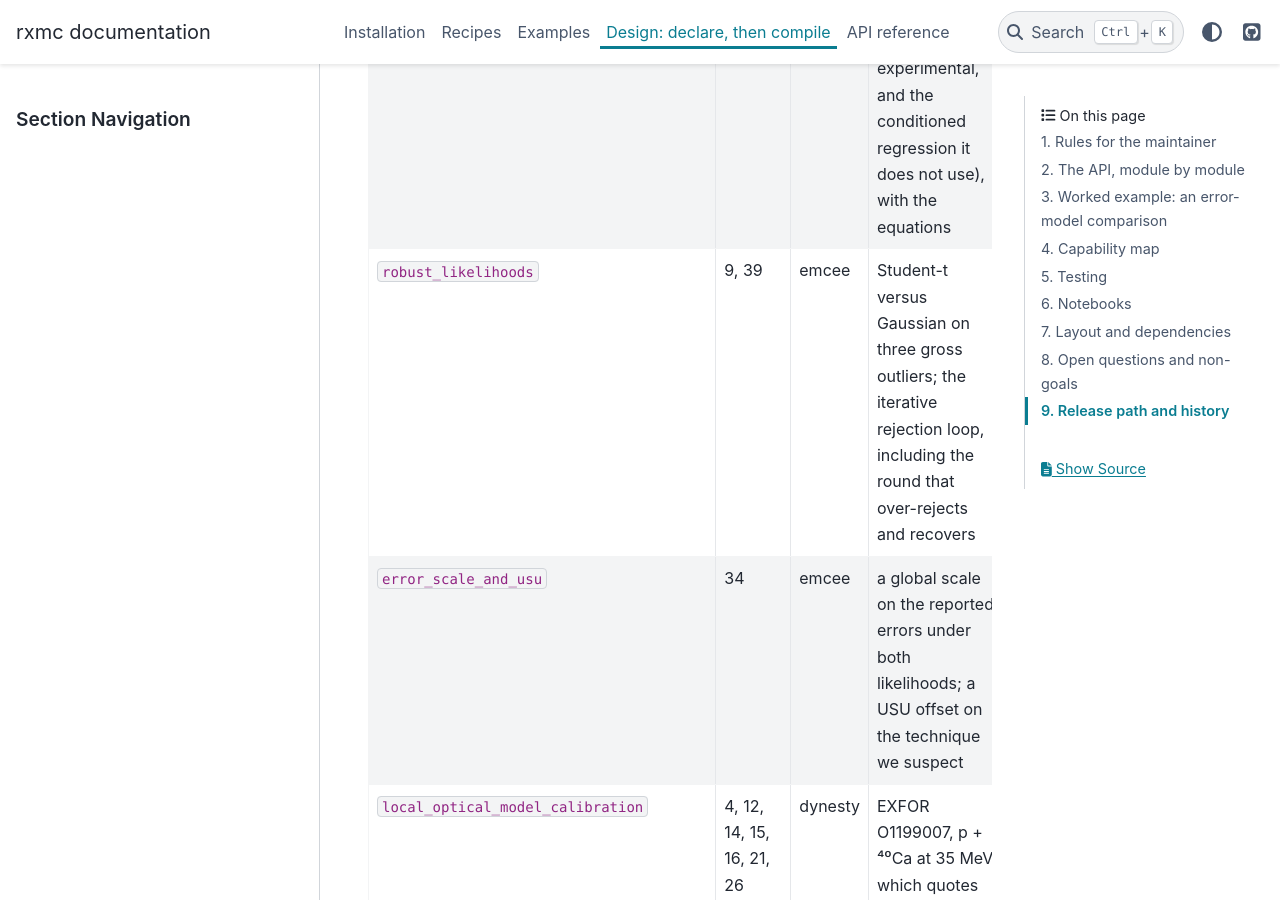
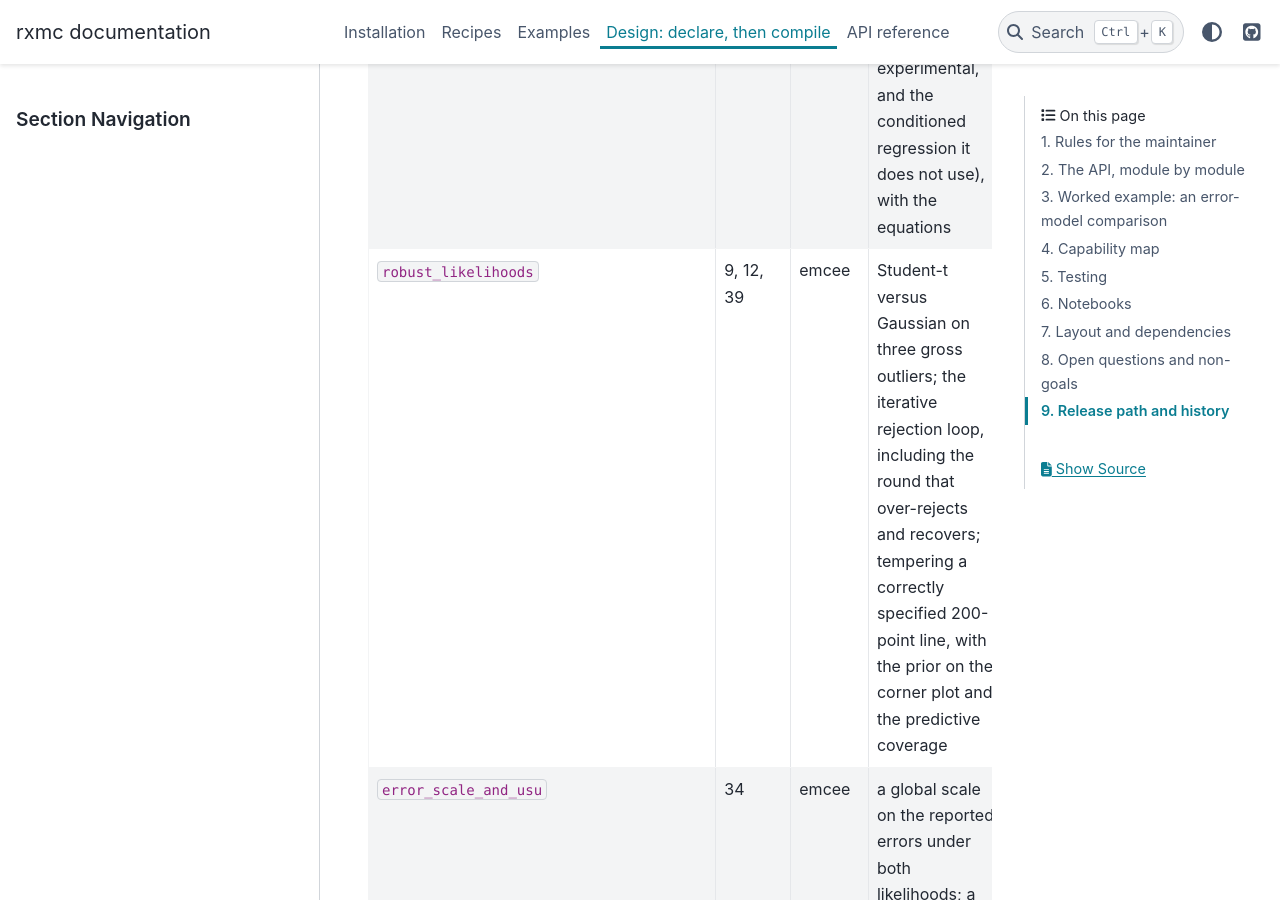
Before and after one commit to beykyle/rxmc, a Sphinx documentation site: the page built from docs/design.md, in a window 1280 px wide and 900 px high, scrolled down 20713 px. Built offline with Sphinx 7.4.7 and the PyData theme 0.15.4, drawn with Linux system fonts in a browser that asks for light colours; pages that are not in the unit, such as notebooks, are missing from menus; the version number could not be read and is left out.

Commit message:
Add the tempering section to robust_likelihoods (recipe 12)
Student-t and outlier rejection both answer "this point does not belong
to the measurement".  Tempering is reached for in the same spirit but
answers something else, so the notebook now ends by trying it on a
correctly specified 200-point line: the prior on the corner plot, the
posterior widening with the weight, and what that does to predictive
coverage.

Recipe 12 joins the notebook's citation line and the design's table.

```diff
--- a/docs/design.md
+++ b/docs/design.md
@@ -668,7 +668,7 @@ a time unless noted.
 | `sharing_error_models` | 5 | dynesty | two experiments with opposite normalisation defects: sharing a parameter, a mode per dataset, one mode spanning both, and the assembled covariance seen directly; one panel per error model | 102 s |
 | `normalization_and_covariance_structure` | 3, 4, 6, 27 | emcee | six treatments of five experiments' normalisations, one of them badly mis-quoted and alone in its range; Peelle's puzzle in the two-point case it was found in; a gallery of covariance structures from `matrix(theta)` | 353 s |
 | `gp_discrepancy` | 7 | emcee, dynesty | mean-zero discrepancies with amplitudes growing in x: four rungs on a toy line, three on n+⁴⁰Ca missing its surface absorption; the three predictive objects (model plus discrepancy, plus experimental, and the conditioned regression it does not use), with the equations | 483 s |
-| `robust_likelihoods` | 9, 39 | emcee | Student-t versus Gaussian on three gross outliers; the iterative rejection loop, including the round that over-rejects and recovers | 54 s |
+| `robust_likelihoods` | 9, 12, 39 | emcee | Student-t versus Gaussian on three gross outliers; the iterative rejection loop, including the round that over-rejects and recovers; tempering a correctly specified 200-point line, with the prior on the corner plot and the predictive coverage | 80 s |
 | `error_scale_and_usu` | 34 | emcee | a global scale on the reported errors under both likelihoods; a USU offset on the technique we suspect | 90 s |
 | `local_optical_model_calibration` | 4, 12, 14, 15, 16, 21, 26 | dynesty | EXFOR O1199007, p + ⁴⁰Ca at 35 MeV, which quotes no systematics: the unit contract, three error models against a potential wrong at the 30 % level, the singular guard, tempering and its coverage, other drivers | 1565 s |
 | `alpha_ca_error_model_comparison` | 7, 10, 11, 13, 17, 18 | dynesty | real ⁴⁴Ca(α,α) data, a four-parameter potential, a five-rung ladder by evidence with the Jacobian (the last rung a GP whose amplitude grows with angle), predictive draws carrying the covariance and their coverage, the mean-zero discrepancy envelope that says *where* the potential fails, held-out backward angles scored conditionally | 1280 s |
```
Also changed, not shown: 2 other files.
